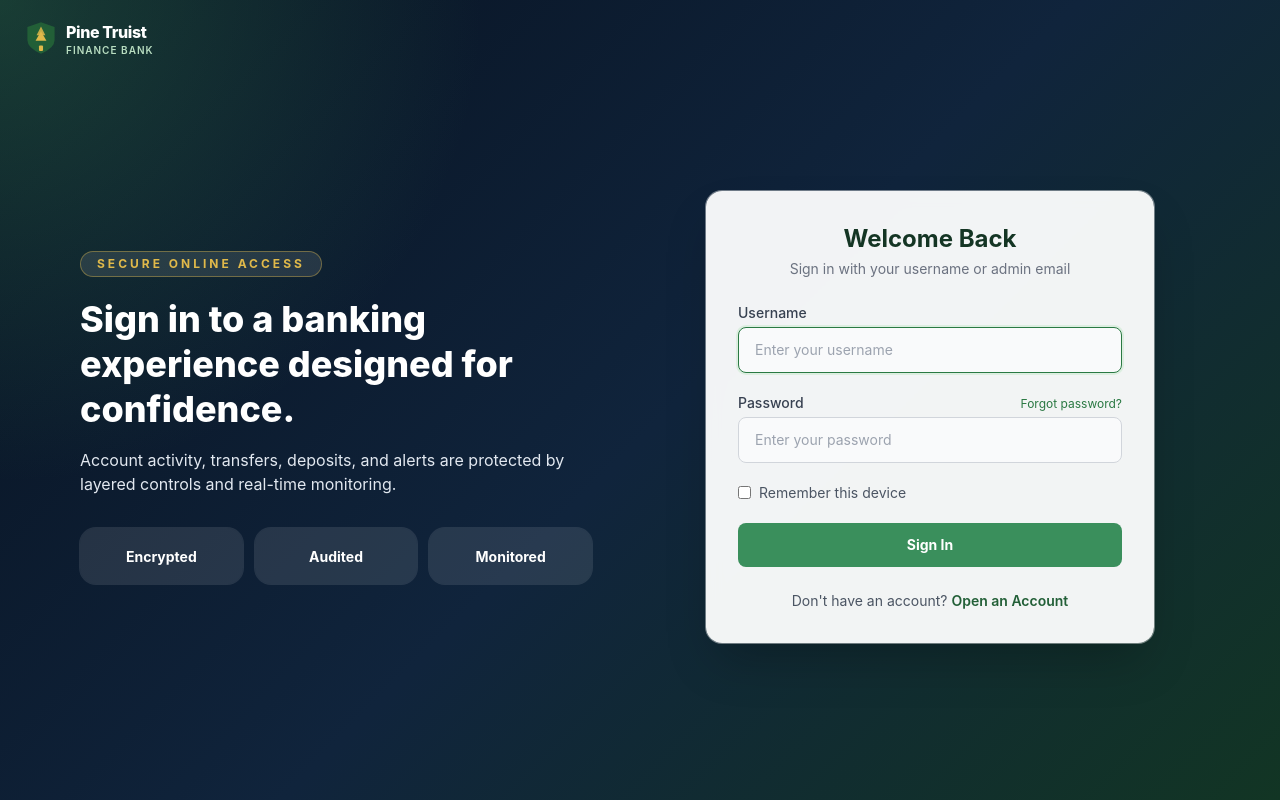
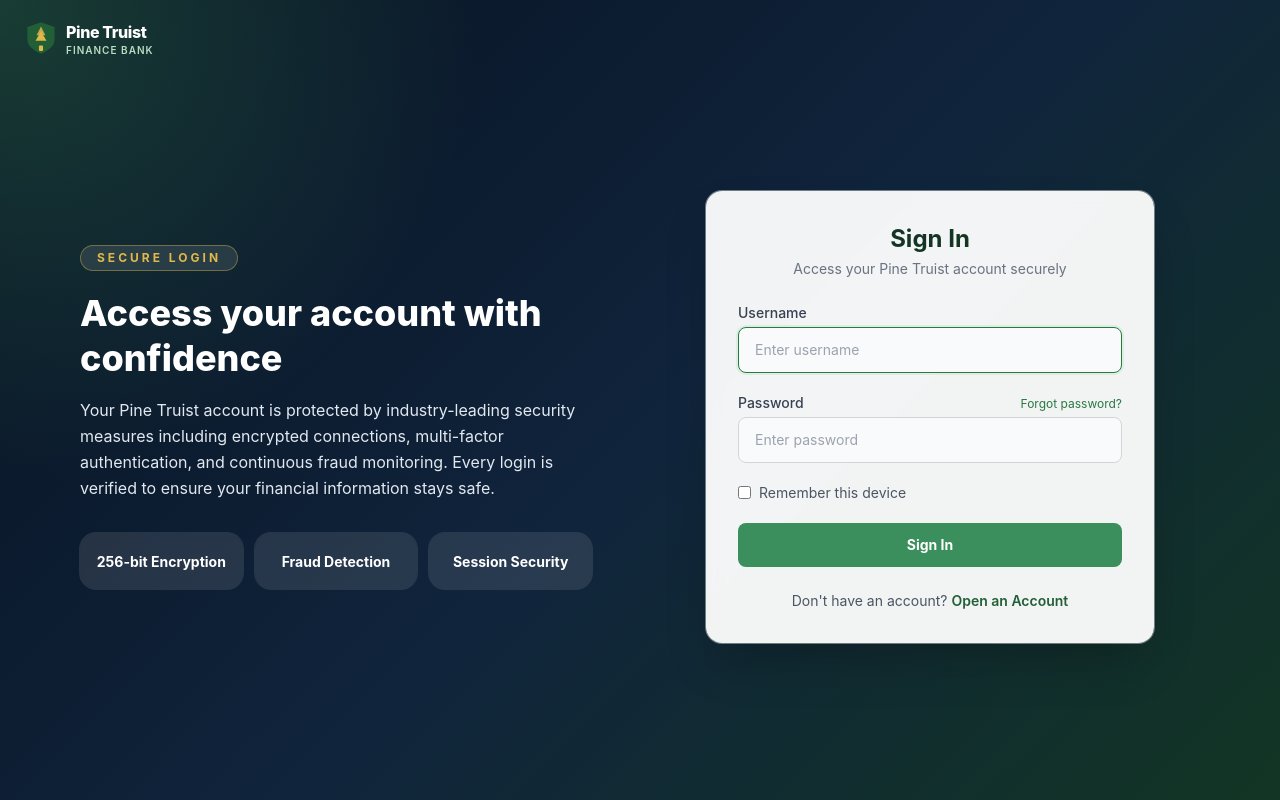
Before and after one commit to Sussyfreelandx/Pine-Truist-Financial-Bank, a React (Vite) app in the folder apps/web/: page /login in a window 1280 px wide. Built offline with nearby package versions, Linux system fonts and the light colour scheme; no server answers.

Commit message:
Revise text on Login page for improved clarity
Updated login page text for clarity and consistency. Changed various phrases to enhance user understanding and security messaging.

```diff
--- a/apps/web/src/pages/Login.jsx
+++ b/apps/web/src/pages/Login.jsx
@@ -54,17 +54,18 @@ export function Login() {
       <div className="flex-1 grid lg:grid-cols-2 items-center gap-10 px-4 pb-12 mx-auto max-w-6xl w-full">
         <div className="hidden lg:block text-white">
           <p className="inline-flex rounded-full border border-gold-400/40 bg-white/10 px-4 py-1 text-xs font-bold uppercase tracking-[0.25em] text-gold-400 mb-5">
-            Secure online access
+            Secure Login
           </p>
           <h2 className="text-4xl font-extrabold leading-tight mb-4">
-            Sign in to a banking experience designed for confidence.
+            Access your account with confidence
           </h2>
-          <p className="text-slate-200 max-w-lg">
-            Account activity, transfers, deposits, and alerts are protected by layered controls and
-            real-time monitoring.
+          <p className="text-slate-200 max-w-lg leading-relaxed">
+            Your Pine Truist account is protected by industry-leading security measures including
+            encrypted connections, multi-factor authentication, and continuous fraud monitoring.
+            Every login is verified to ensure your financial information stays safe.
           </p>
           <div className="mt-8 grid grid-cols-3 gap-3 max-w-lg text-center">
-            {['Encrypted', 'Audited', 'Monitored'].map((item) => (
+            {['256-bit Encryption', 'Fraud Detection', 'Session Security'].map((item) => (
               <div key={item} className="rounded-2xl bg-white/10 p-4 ring-1 ring-white/10">
                 <span className="text-sm font-bold">{item}</span>
               </div>
@@ -73,13 +74,13 @@ export function Login() {
         </div>
         <div className="w-full max-w-md bg-white/95 backdrop-blur rounded-2xl shadow-2xl p-8 mx-auto ring-1 ring-white/40">
           <div className="text-center mb-6">
-            <h1 className="text-2xl font-bold text-pine-900">Welcome Back</h1>
-            <p className="text-sm text-gray-500 mt-1">Sign in with your username or admin email</p>
+            <h1 className="text-2xl font-bold text-pine-900">Sign In</h1>
+            <p className="text-sm text-gray-500 mt-1">Access your Pine Truist account securely</p>
           </div>
 
           {registered && (
             <div className="mb-4 text-sm text-pine-800 bg-pine-50 ring-1 ring-pine-200 rounded-lg p-3">
-              Account created successfully! Sign in to get started.
+              ✓ Account created successfully! Please sign in to continue.
             </div>
           )}
 
@@ -98,7 +99,7 @@ export function Login() {
                 required
                 autoFocus
                 autoComplete="username"
-                placeholder="Enter your username"
+                placeholder="Enter username"
                 value={username}
                 onChange={(e) => setUsername(e.target.value)}
               />
@@ -118,7 +119,7 @@ export function Login() {
                 type="password"
                 required
                 autoComplete="current-password"
-                placeholder="Enter your password"
+                placeholder="Enter password"
                 value={password}
                 onChange={(e) => setPassword(e.target.value)}
               />
```
